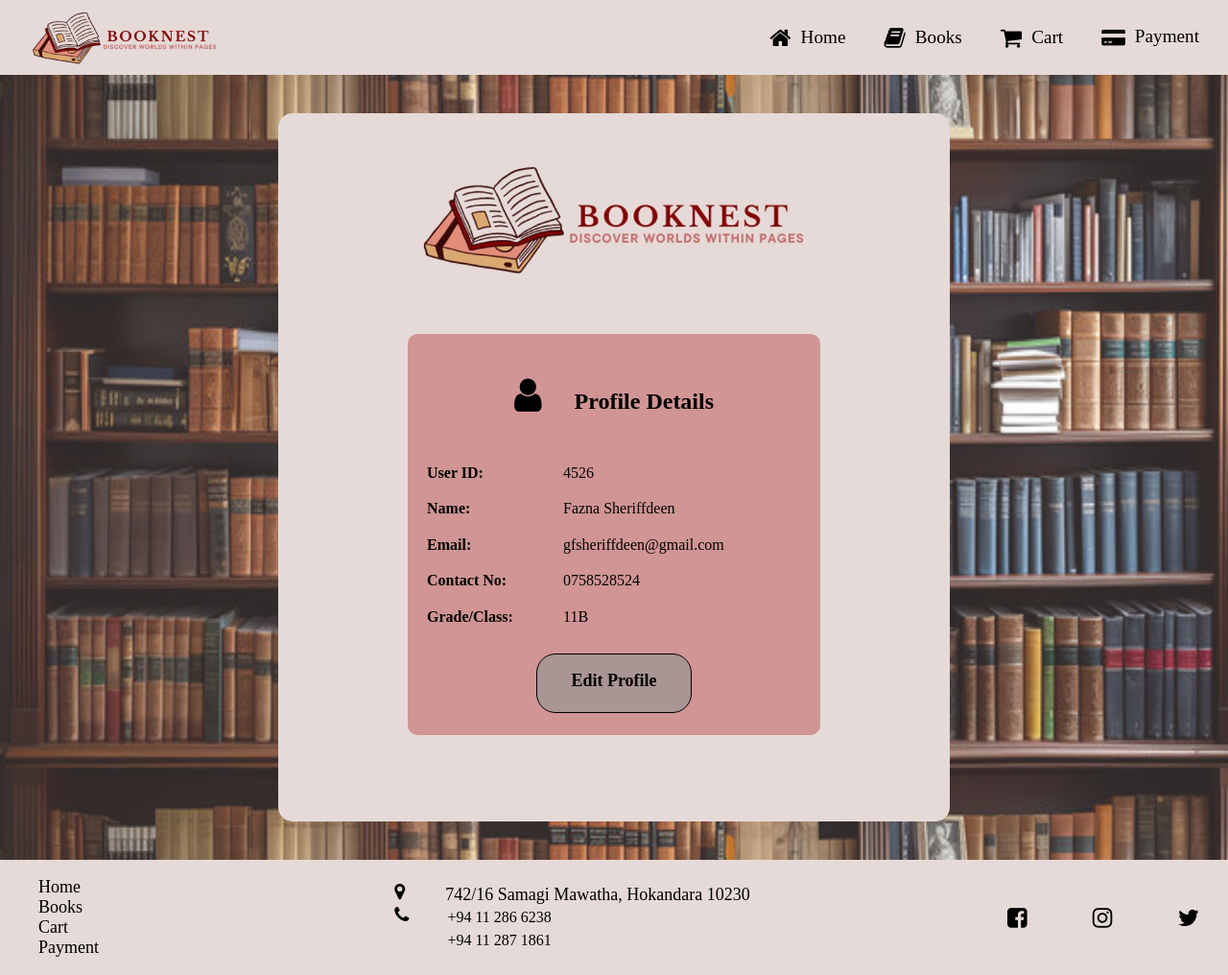
After one commit to FaznaS/ViduraBookNest, a PHP site: page /viewProfile.php in a window 1280 px wide. The commit adds this page. Shown: the whole page at 96% size. Run offline with PHP 8.4, Linux system fonts and the light colour scheme; a user stored in the database is signed in; data comes from the database, SQL or seed files in the repository.

Commit message:
made changes edit profile and view profile

```diff
--- /dev/null
+++ b/viewprofile.php
@@ -0,0 +1,200 @@
+<?php
+
+include 'config.php';
+include 'index.php';
+
+// Fetch user details from the database
+$user = [];
+$user_id = $_SESSION['username'];
+$stmt = $conn->prepare("SELECT user_id, name, email, contact_no, grade_class FROM members WHERE user_id = ?");
+$stmt->bind_param("i", $user_id);
+$stmt->execute();
+$result = $stmt->get_result();
+
+if ($result->num_rows > 0) {
+    $user = $result->fetch_assoc();
+} else {
+    echo "User not found.";
+    exit();
+}
+$stmt->close();
+$conn->close();
+
+?>
+
+<!DOCTYPE html>
+<html lang="en">
+<head>
+    <meta charset="UTF-8">
+    <meta name="viewport" content="width=device-width, initial-scale=1.0">
+    <title>View Profile</title>
+    <link rel="stylesheet" href="index.css">
+    <link rel="stylesheet" href="https://cdnjs.cloudflare.com/ajax/libs/font-awesome/4.7.0/css/font-awesome.min.css">
+    <style>
+        ul {
+            list-style: none;
+        }
+        .content-container {
+            background-color: #E5DAD8;
+            border-radius: 15px;
+            height: fit-content;
+            width: 600px;
+            padding: 50px;
+            margin: 40px;
+            text-align: center;
+            flex-direction: column;
+            display: flex;
+        }
+        #form-container {
+            background-color: #D09594;
+            padding: 15px;
+            border-radius: 10px;
+            margin-top: 10%;
+            margin-bottom: 40px;
+            height: 70%;
+            width: fit-content;
+            flex-direction: column;
+            display: flex;
+        }
+        label {
+            font-weight: bold;
+        }
+        input {
+            width: 300px;
+            height: 15px;
+            border-radius: 5px;
+            border-color: #D09594;
+            padding: 5px;
+        }
+        .error {
+            color: #FF0000;
+            font-size: 1.0em;
+        }
+        .submit-btn {
+            width: 120px;
+            height: 40px;
+            font-size: large;
+            font-weight: bold;
+            padding: 8px;
+            border-radius: 0.8em;
+            margin-bottom: 8px;
+            cursor: pointer;
+        }
+        footer {
+            position: relative;
+        }
+    </style>
+</head>
+<body>
+    <!-------------------------------Header Design------------------------------->
+    <nav>
+        <img src="./Assets/logo.jpg" alt="logo" style="width: 200px; padding: 10px;">
+        <ul style="display: flex;">
+            <li>
+                <div class="nav-element-container">
+                    <i class="fa fa-home" aria-hidden="true"></i>
+                    <a href="home.php" class="header-links">Home</a>
+                </div>
+            </li>
+            <li>
+                <div class="nav-element-container">
+                    <i class="fa fa-book" aria-hidden="true"></i>
+                    <a href="books.php" class="header-links">Books</a>
+                </div>
+            </li>
+            <li>
+                <div class="nav-element-container">
+                    <i class="fa fa-shopping-cart" aria-hidden="true"></i>
+                    <a href="cart.php" class="header-links">Cart</a>
+                </div>
+            </li>
+            <li>
+                <div class="nav-element-container">
+                    <i class="fa fa-credit-card-alt" aria-hidden="true" style="font-size: larger; padding-top: 3px;"></i>
+                    <a href="payment.php" class="header-links">Payment</a>
+                </div>
+            </li>
+        </ul>
+    </nav>
+
+    <section style="display: flex; justify-content: center;">
+        <div class="content-container" style="display: flex; justify-content: center; align-items: center;">
+            <img src="./Assets/logo.jpg" alt="logo" id="logo">
+            <div id="form-container">
+                <!-- Profile Edit Form -->
+                <form method="POST" action="<?php echo htmlspecialchars($_SERVER["PHP_SELF"]); ?>">
+                    <table align="center" cellpadding="3px" style="text-align: left; width: 400px; height: 300px; ">
+                        <tr>
+                            <td colspan="2" style="text-align: center;">
+                            <i class="fa fa-user" aria-hidden="true" style="font-size:40px;"> </i>
+                            <h1 style="display: inline-block; margin-left:30px;">Profile Details</h1>
+                            </td>
+                        </tr>
+                        <tr>
+                            <td><label>User ID:</label></td>
+                            <td><?php echo htmlspecialchars($user['user_id']); ?></td>
+                        </tr>
+                        <tr>
+                            <td><label>Name:</label></td>
+                            <td><?php echo htmlspecialchars($user['name']); ?></td>
+                        </tr>
+                        <tr>
+                            <td><label>Email:</label></td>
+                            <td><?php echo htmlspecialchars($user['email']); ?></td>
+                        </tr>
+                        <tr>
+                            <td><label>Contact No:</label></td>
+                            <td><?php echo htmlspecialchars($user['contact_no']); ?></td>
+                        </tr>
+                        <tr>
+                            <td><label>Grade/Class:</label></td>
+                            <td><?php echo htmlspecialchars($user['grade_class']); ?></td>
+                        </tr>
+                    </table>
+                    <br>
+                    <a href="editprofile.php" id="add" name="add" class="submit-btn" style="background-color: #AA9595; color: black; text-decoration: none; display: inline-block; text-align: center; padding: 10px 20px; line-height: 1.9; border-radius: 20px; border: 1px solid black;">Edit Profile</a>
+                </form>
+            </div>
+        </div>
+    </section>
+
+        <!--Footer-->
+        <footer>
+            <div id="footer-link-container">
+                <ul>
+                    <li><a href="home.html" class="footer-links">Home</a></li>
+                    <li><a href="books.html" class="footer-links">Books</a></li>
+                    <li><a href="cart.html" class="footer-links">Cart</a></li>
+                    <li><a href="payment.html" class="footer-links">Payment</a></li>
+                </ul>
+            </div>
+            <div id="contact-container">
+                <ul style="line-height: 1.5em;">
+                    <li>
+                        <div style="display: flex; flex-direction: row;">
+                                <i class="fa fa-map-marker" aria-hidden="true" style="margin-right: 42px; font-size: larger;"></i>
+                                <a href="https://www.google.com/maps/dir//Vidura+College,+742%2F16+Samagi+Mawatha,+Hokandara+10230/data=!4m6!4m5!1m1!4e2!1m2!1m1!1s0x3ae250eed5064887:0x99747169de18801f?sa=X&ved=1t:57443&ictx=111"
+                                class="footer-links">
+                                    742/16 Samagi Mawatha, Hokandara 10230
+                                </a>
+                        </div>
+                    </li>
+                    <li>
+                        <div style="display: flex; flex-direction: row;">
+                            <i class="fa fa-phone" aria-hidden="true" style="font-size: larger;"></i>
+                            <ul style="display: flex; flex-direction: column;">
+                                <li>+94 11 286 6238</li>
+                                <li>+94 11 287 1861</li>
+                            </ul>
+                        </div>
+                    </li>
+                </ul>
+            </div>
+            <div id="social-media-container">
+                <i class="fa fa-facebook-square" aria-hidden="true"></i>
+                <i class="fa fa-instagram" aria-hidden="true"></i>
+                <i class="fa fa-twitter" aria-hidden="true"></i>
+            </div>
+        </footer>
+</body>
+</html>
```
Also changed, not shown: editprofile.php (+96 -5 lines).
